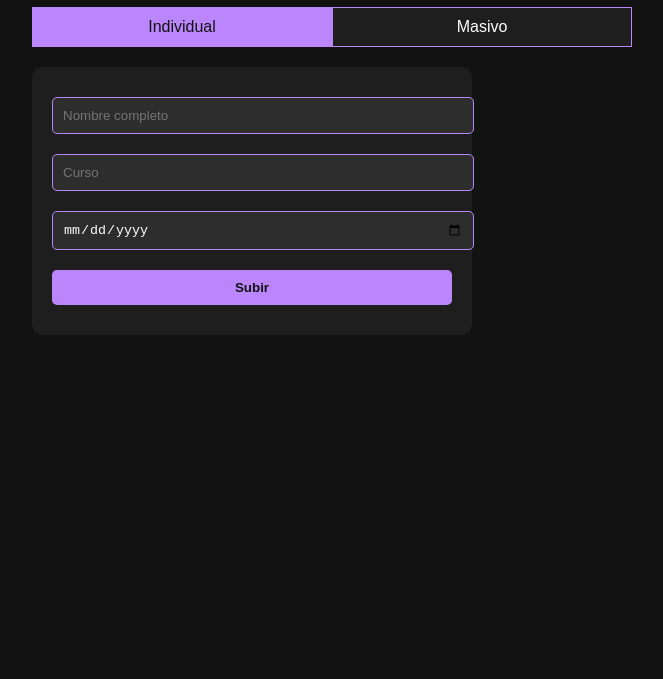
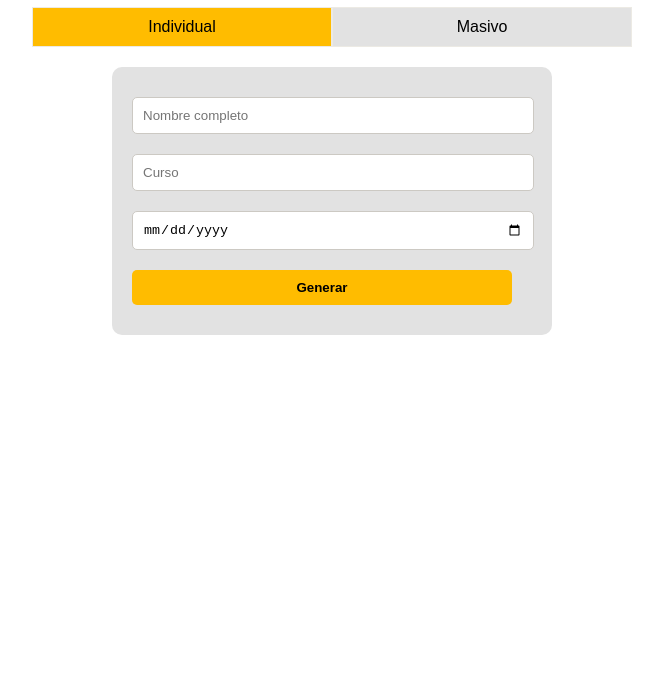
Before and after one commit to L3v145431/cert.github.io, a plain HTML site: page index.html in a window 1280 px wide. Shown: the part 121-800 px from the top of the page, without its empty margins (308-971 px from the left). Drawn offline with nearby package versions, Linux system fonts and the light colour scheme.

Commit message:
Update index.html

```diff
--- a/index.html
+++ b/index.html
@@ -2,7 +2,7 @@
 <html lang="es">
 <head>
   <meta charset="UTF-8" />
-  <title>Subir Certificados</title>
+  <title>Generar Certificados</title>
   <script src="https://cdnjs.cloudflare.com/ajax/libs/jspdf/2.5.1/jspdf.umd.min.js"></script>
   <script src="https://cdnjs.cloudflare.com/ajax/libs/PapaParse/5.4.1/papaparse.min.js"></script>
   <script src="https://cdnjs.cloudflare.com/ajax/libs/jszip/3.10.1/jszip.min.js"></script>
@@ -66,7 +66,6 @@
       try {
         const fondo = await loadImage(fondoURL);
         const qrImage = await loadImage(qrUrl);
-
         doc.addImage(fondo, 'JPEG', 0, 0, 850, 595);
         doc.setFontSize(35);
         doc.setTextColor(0, 0, 0);
@@ -76,22 +75,17 @@
         doc.setTextColor(0, 0, 0);
         doc.setFont('Helvetica', 'normal');
         doc.setFontSize(14);
-
         const text = "weSpark hereby certifies that you have successfully completed our Design Sprint Masterclass, demonstrating your ability to lead teams to create and test new product concepts in only 4 days.";
         doc.text(doc.splitTextToSize(text, 600), 120, 250);
-
         const text1 = "This achievement signifies your initial step toward mastering the art of Sprinting. Continue to enhance your expertise by consistently applying the Sprint methodology to tackle real-world challenges and watch";
         doc.text(doc.splitTextToSize(text1, 650), 100, 310);
         doc.text("your skills evolve", 340, 345);
-
         doc.setFontSize(10);
         doc.text(`Fecha: ${fecha}`, 128, 585);
         doc.text(`ID: ${id}`, 4, 15);
         doc.setFontSize(10);
         doc.text(`Hash: ${hashHex}`, 263, 585);
-
         doc.addImage(qrImage, 'PNG', 124, 460, 100, 100);
-
         doc.save(`certificado_${id}.pdf`);
       } catch (error) {
         console.error("Error al generar PDF:", error);
@@ -115,10 +109,7 @@
       try {
         await addDoc(collection(db, "certificados"), data);
         alert("✅ Certificado subido con éxito\nID: " + id + "\nHash: " + hash);
-
-        // Generar y descargar el PDF
         await generarPDFIndividual(nombre, curso, fecha, id, hash);
-
         document.getElementById("formSubir").reset();
       } catch (err) {
         console.error(err);
@@ -141,7 +132,6 @@
         skipEmptyLines: true,
         complete: async function(results) {
           const today = new Date().toISOString().split('T')[0];
-
           for (const row of results.data) {
             const nombre = row.nombre;
             const curso = row.curso;
@@ -152,10 +142,8 @@
             const hashArray = Array.from(new Uint8Array(hashBuffer));
             const hashHex = hashArray.map(b => b.toString(16).padStart(2, '0')).join('');
             const qrUrl = generateQRCodeLink(id);
-
             const pdfBlob = await generarPDFMasivo(nombre, curso, fecha, id, hashHex, qrUrl);
             zip.file(`certificado_${id}.pdf`, pdfBlob);
-
             const nuevoCertificado = { id, nombre, curso, fecha, hash: hashHex };
             certificados.push(nuevoCertificado);
 
@@ -165,7 +153,6 @@
             } catch (err) {
               console.error("Error al subir certificado:", err);
             }
-
             await new Promise(resolve => setTimeout(resolve, 500));
           }
 
@@ -202,7 +189,6 @@
       try {
         const fondo = await loadImage(fondoURL);
         const qrImage = await loadImage(qrUrl);
-
         doc.addImage(fondo, 'JPEG', 0, 0, 850, 595);
         doc.setFontSize(35);
         doc.setTextColor(0, 0, 0);
@@ -212,22 +198,17 @@
         doc.setTextColor(0, 0, 0);
         doc.setFont('Helvetica', 'normal');
         doc.setFontSize(14);
-
         const text = "weSpark hereby certifies that you have successfully completed our Design Sprint Masterclass, demonstrating your ability to lead teams to create and test new product concepts in only 4 days.";
         doc.text(doc.splitTextToSize(text, 600), 120, 250);
-
         const text1 = "This achievement signifies your initial step toward mastering the art of Sprinting. Continue to enhance your expertise by consistently applying the Sprint methodology to tackle real-world challenges and watch";
         doc.text(doc.splitTextToSize(text1, 650), 100, 310);
         doc.text("your skills evolve", 340, 345);
-
         doc.setFontSize(10);
         doc.text(`Fecha: ${fecha}`, 128, 585);
         doc.text(`ID: ${id}`, 4, 15);
         doc.setFontSize(10);
         doc.text(`Hash: ${hashHex}`, 263, 585);
-
         doc.addImage(qrImage, 'PNG', 124, 460, 100, 100);
-
         return doc.output("blob");
       } catch (error) {
         console.error("Error al generar PDF:", error);
@@ -237,85 +218,103 @@
 
     window.procesarCSV = procesarCSV;
   </script>
-  <style>
+ <style>
     body {
-      background: #121212;
-      color: white;
+      background: #ffffff;
+      color: #000000;
       font-family: Arial, sans-serif;
       padding: 40px;
       display: flex;
       flex-direction: column;
       align-items: center;
     }
+
     .tabs {
       display: flex;
       width: 100%;
       max-width: 600px;
       margin-bottom: 20px;
     }
+
     .tab {
       flex: 1;
       text-align: center;
       padding: 10px;
-      background-color: #1e1e1e;
-      border: 1px solid #bb86fc;
+      background-color: #E2E2E2;
+      border: 1px solid #eceae4;
       cursor: pointer;
     }
+
     .tab.active {
-      background-color: #bb86fc;
-      color: #121212;
+      background-color: #FFBC00;
+      color: #000000;
     }
+
     .tab-content {
       display: none;
       width: 100%;
       max-width: 600px;
     }
+
     .tab-content.active {
       display: block;
     }
+
+    .form-container {
+      display: flex;
+      justify-content: center;
+      width: 100%;
+    }
+
     form {
-      background: #1e1e1e;
+      background: #E2E2E2;
       padding: 20px;
       border-radius: 10px;
       width: 100%;
       max-width: 400px;
     }
+
     input, button {
-      width: 100%;
+      width: 95%;
       margin: 10px 0;
       padding: 10px;
       border-radius: 5px;
     }
+
     input {
-      border: 1px solid #bb86fc;
-      background: #2d2d2d;
-      color: white;
+      border: 1px solid #ccc9c3;
+      background: #FFFFFF;
+      color: #000000;
     }
+
     button {
-      background: #bb86fc;
-      color: #121212;
+      background: #FFBC00;
+      color: #000000;
       font-weight: bold;
       border: none;
       cursor: pointer;
     }
+
     button:hover {
-      background: #9a67ea;
+      background: #FCD307;
     }
   </style>
 </head>
 <body>
-  <h1>Subir Certificado</h1>
+  <h1>Generar Certificado</h1>
   <div class="tabs">
     <div class="tab active" data-tab="individual">Individual</div>
     <div class="tab" data-tab="masivo">Masivo</div>
   </div>
   <div id="individual" class="tab-content active">
+    <div class="form-container">
     <form id="formSubir">
       <input type="text" id="nombre" placeholder="Nombre completo" required />
       <input type="text" id="curso" placeholder="Curso" required />
       <input type="date" id="fecha" required />
-      <button type="submit">Subir</button>
+      <button type="submit">Generar</button>
     </form>
+  </div>
   </div>
   <div id="masivo" class="tab-content">
     <h2>Carga masiva desde CSV</h2>
```
